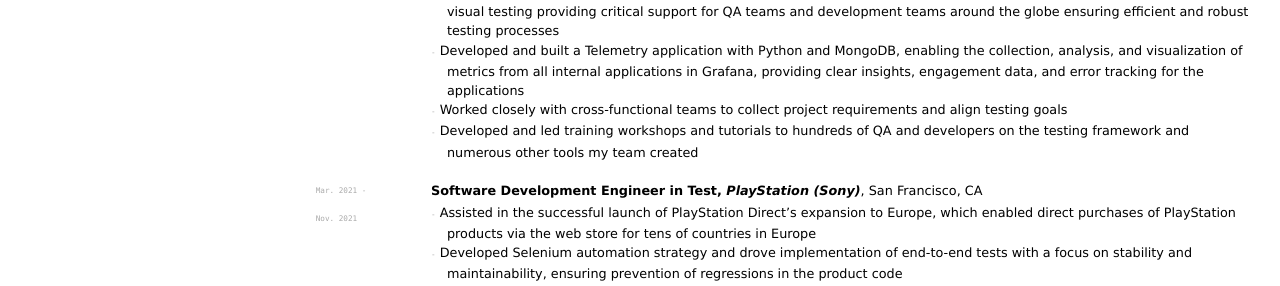
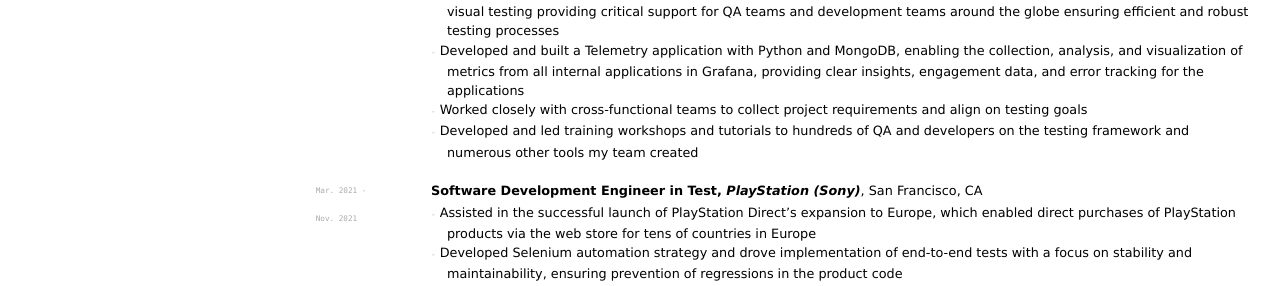
Before and after one commit to elipapa/markdown-cv, a Jekyll site: the page built from index.md, in a window 1280 px wide. Shown: the part 525-811 px from the top of the page. Built offline with Jekyll 4.4.1, drawn with Linux system fonts in a browser that asks for light colours.

Commit message:
Update index.md

```diff
--- a/index.md
+++ b/index.md
@@ -33,7 +33,7 @@
 - `-` Proactively led effort in the refactoring of multiple Python-based internal tools that are leveraged by several dozens teams daily for development, testing, and nightly regression jobs
 - `-` Collaborated on the development and maintenance of various internal tools for device management, localization, pytest, and visual testing providing critical support for QA teams and development teams around the globe ensuring efficient and robust testing processes
 - `-` Developed and built a Telemetry application with Python and MongoDB, enabling the collection, analysis, and visualization of metrics from all internal applications in Grafana, providing clear insights, engagement data, and error tracking for the applications
-- `-` Worked closely with cross-functional teams to collect project requirements and align testing goals
+- `-` Worked closely with cross-functional teams to collect project requirements and align on testing goals
 - `-` Developed and led training workshops and tutorials to hundreds of QA and developers on the testing framework and numerous other tools my team created
 
 `Mar. 2021 -`
```
